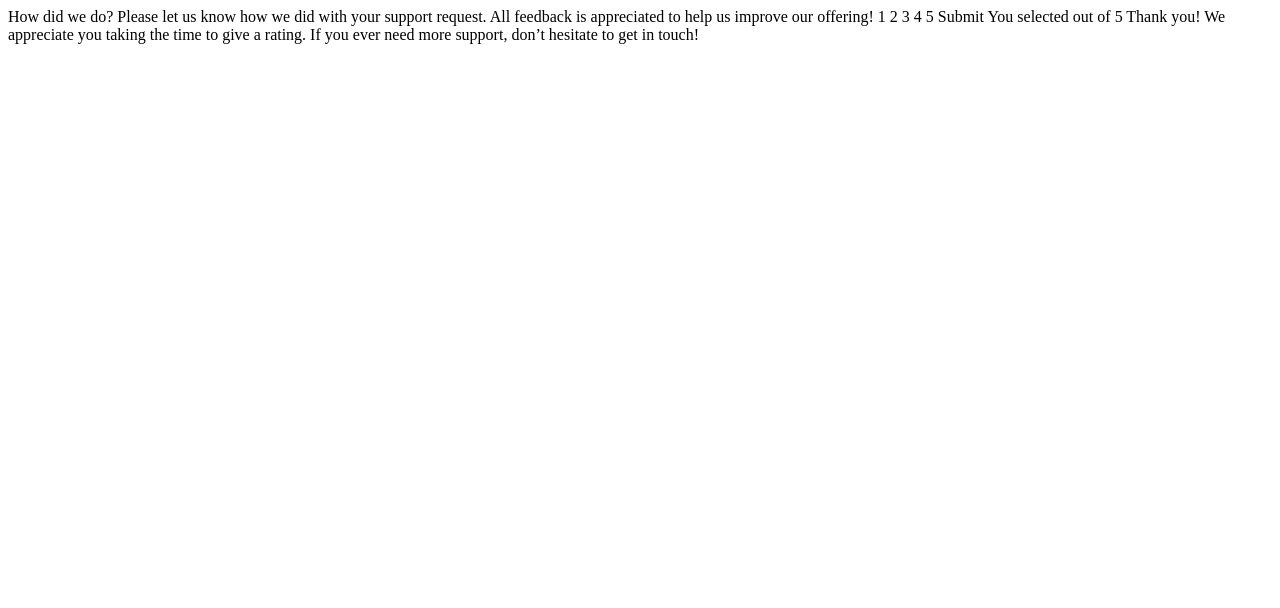
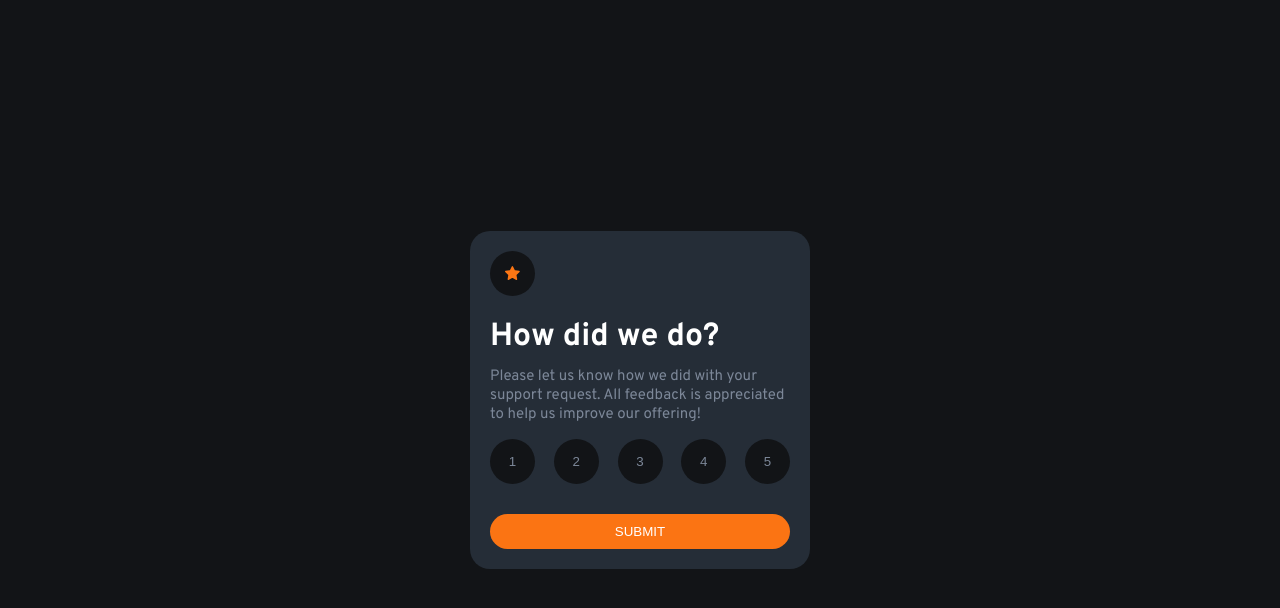
Before and after one commit to Nishantgoyal/Interactive-rating-component, a plain HTML site: page index.html in a window 1280 px wide. Drawn offline with Linux system fonts and the light colour scheme.

Commit message:
Create layout

```diff
--- a/index.html
+++ b/index.html
@@ -8,37 +8,45 @@
 
   <link rel="icon" type="image/png" sizes="32x32" href="./images/favicon-32x32.png">
 
+  <!-- Google Font -->
+  <link rel="preconnect" href="https://fonts.googleapis.com">
+  <link rel="preconnect" href="https://fonts.gstatic.com" crossorigin>
+  <link href="https://fonts.googleapis.com/css2?family=Outfit:wght@400;700&family=Overpass:wght@400;700&display=swap"
+    rel="stylesheet">
+  <!-- Custom Stylesheet -->
+  <link rel="stylesheet" href="style.css">
+
   <title>Frontend Mentor | Interactive rating component</title>
 
 </head>
 
 <body>
+  <div class="container">
+    <div class="card">
+      <!-- Rating state start -->
+      <div class="icon">
+        <img src="images/icon-star.svg" alt="" srcset="">
+      </div>
+      <h1>
+        How did we do?
+      </h1>
+      <p>
+        Please let us know how we did with your support request. All feedback is appreciated
+        to help us improve our offering!
+      </p>
+      <form id="rating_form">
+        <div class="rating">
+          <input class="rating_input" type="button" value="1">
+          <input class="rating_input" type="button" value="2">
+          <input class="rating_input" type="button" value="3">
+          <input class="rating_input" type="button" value="4">
+          <input class="rating_input" type="button" value="5">
+        </div>
+        <button class="submit" type="button">SUBMIT</button>
+      </form>
 
-  <!-- Rating state start -->
-
-  How did we do?
-
-  Please let us know how we did with your support request. All feedback is appreciated
-  to help us improve our offering!
-
-  1 2 3 4 5
-
-  Submit
-
-  <!-- Rating state end -->
-
-  <!-- Thank you state start -->
-
-  You selected <!-- Add rating here --> out of 5
-
-  Thank you!
-
-  We appreciate you taking the time to give a rating. If you ever need more support,
-  don’t hesitate to get in touch!
-
-  <!-- Thank you state end -->
-
-
+    </div>
+  </div>
 </body>
 
 </html>
--- /dev/null
+++ b/style.css
@@ -0,0 +1,90 @@
+:root {
+    --white: hsl(0, 0%, 100%);
+    --light_grey: hsl(217, 12%, 63%);
+    --medium_grey: hsl(216, 12%, 54%);
+    --dark_blue: hsl(213, 19%, 18%);
+    --very_dark_blue: hsl(216, 12%, 8%);
+    --orange: hsl(25, 97%, 53%);
+}
+
+body {
+    margin: 0;
+}
+
+.container {
+    background-color: var(--very_dark_blue);
+    font-family: Overpass;
+    width: 100vw;
+    height: 100vh;
+    display: flex;
+    justify-content: center;
+    align-items: center;
+}
+
+.card {
+    background-color: var(--dark_blue);
+    display: flex;
+    flex-direction: column;
+    width: 300px;
+    padding: 20px;
+    border-radius: 20px;
+}
+
+.icon {
+    background-color: var(--very_dark_blue);
+    width: 15px;
+    height: 15px;
+    padding: 15px;
+    border-radius: 50%;
+}
+
+.icon img {
+    width: 100%;
+}
+
+
+h1 {
+    color: var(--white);
+    font-weight: 700;
+    margin-bottom: 0;
+}
+
+p {
+    color: var(--medium_grey);
+    font-size: 15px;
+    margin-top: 10px;
+}
+
+form {
+    width: 100%;
+    display: flex;
+    flex-direction: column;
+}
+
+.rating {
+    display: flex;
+    justify-content: space-between;
+}
+
+.rating_input {
+    display: block;
+    box-sizing: content-box;
+    background-color: var(--very_dark_blue);
+    width: 25px;
+    height: 25px;
+    padding: 10px;
+    text-align: center;
+    text-decoration: none;
+    border-radius: 50%;
+    color: var(--medium_grey);
+    border: none;
+}
+
+.submit {
+    background-color: var(--orange);
+    color: white;
+    padding: 10px;
+    margin-top: 30px;
+    border: none;
+    border-radius: 30px;
+}
```
